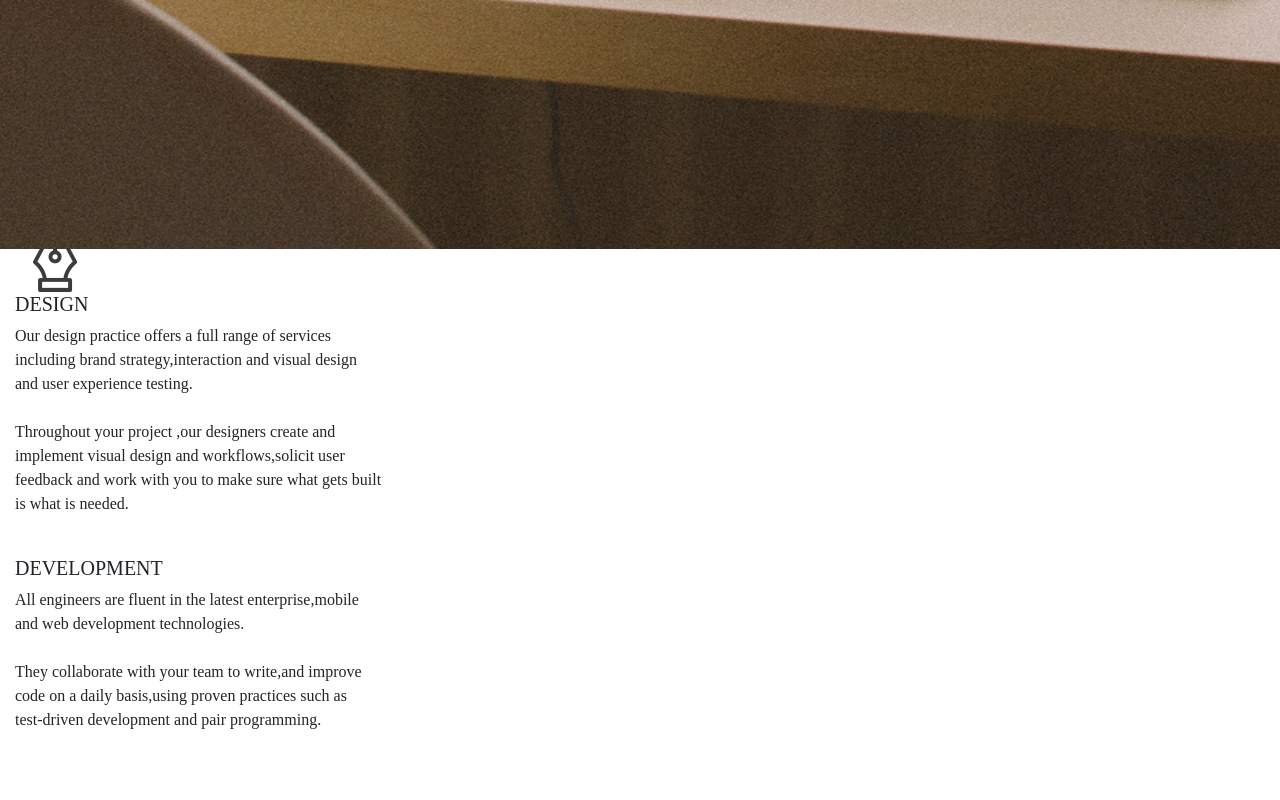
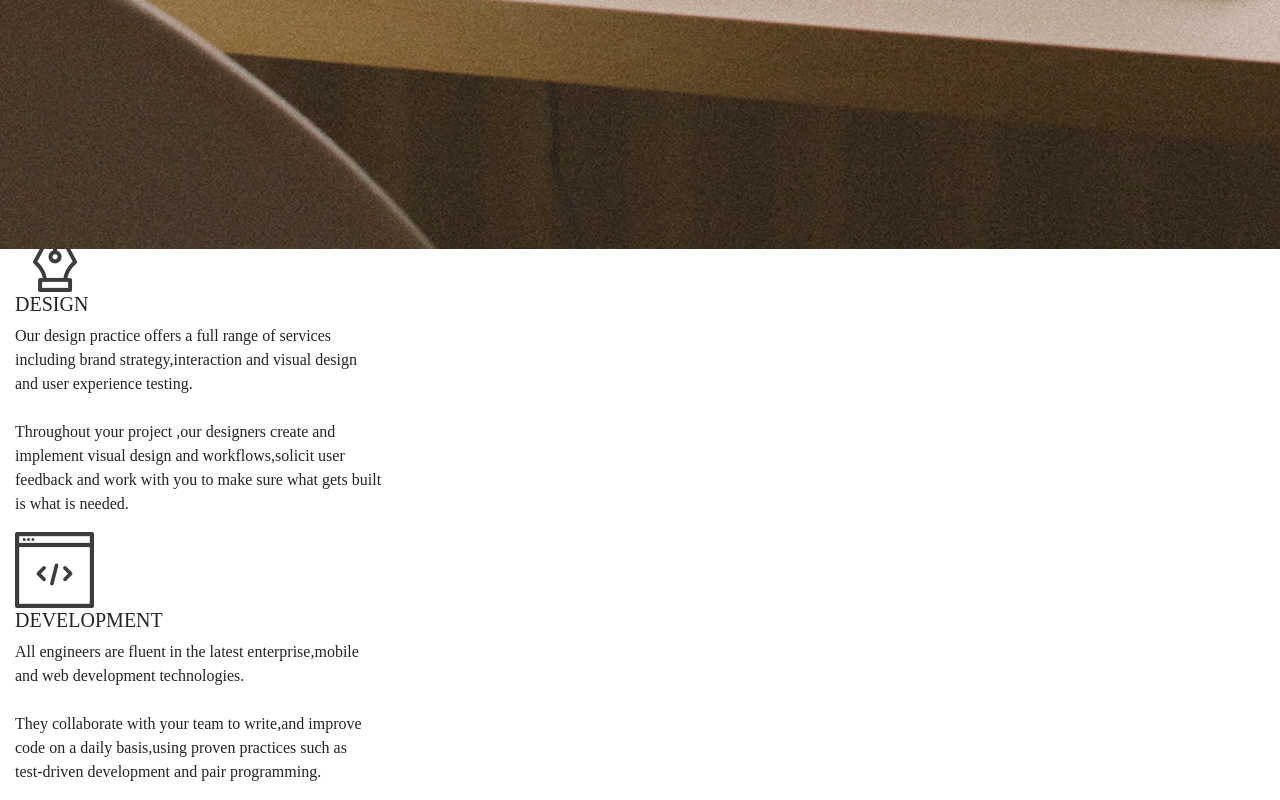
Before and after one commit to Kariuki1976/Delani-Studio, a plain HTML site: page index.html in a window 1280 px wide. Shown: the part 1519-2319 px from the top of the page. Before the commit the page ends 2267 px from the top, so only its background shows below. Drawn offline with nearby package versions, Linux system fonts and the light colour scheme.

Commit message:
add development icon and position it

```diff
--- a/index.html
+++ b/index.html
@@ -63,7 +63,7 @@
             </div>
             <div class="development">
                 <div class="txt2">
-                    <img src="./Assets/services2.png" alt="" class="devi">
+                    <img src="Images/dev_icon.png" alt="development" class="devi">
                     <h5>DEVELOPMENT</h5>
                 </div>
                 <div class="text2">
```
